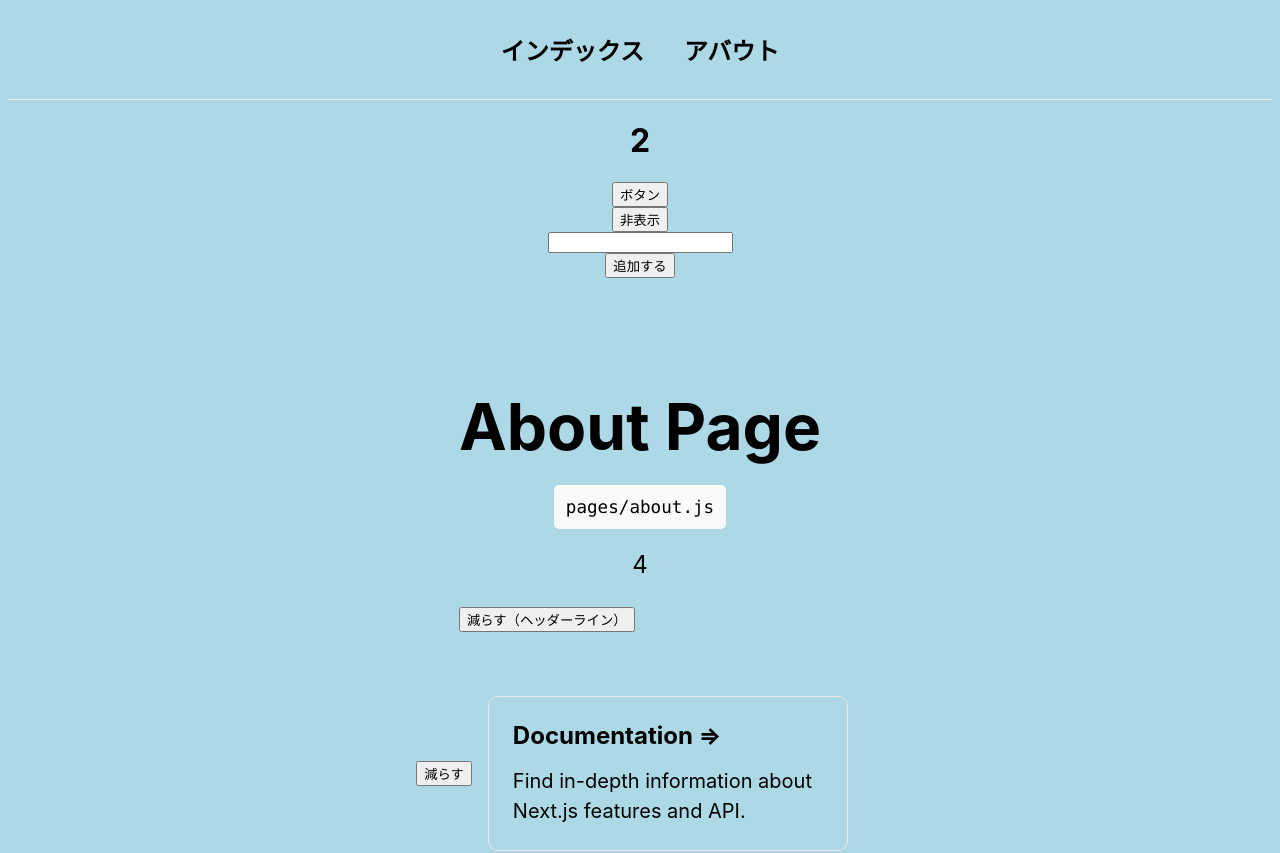
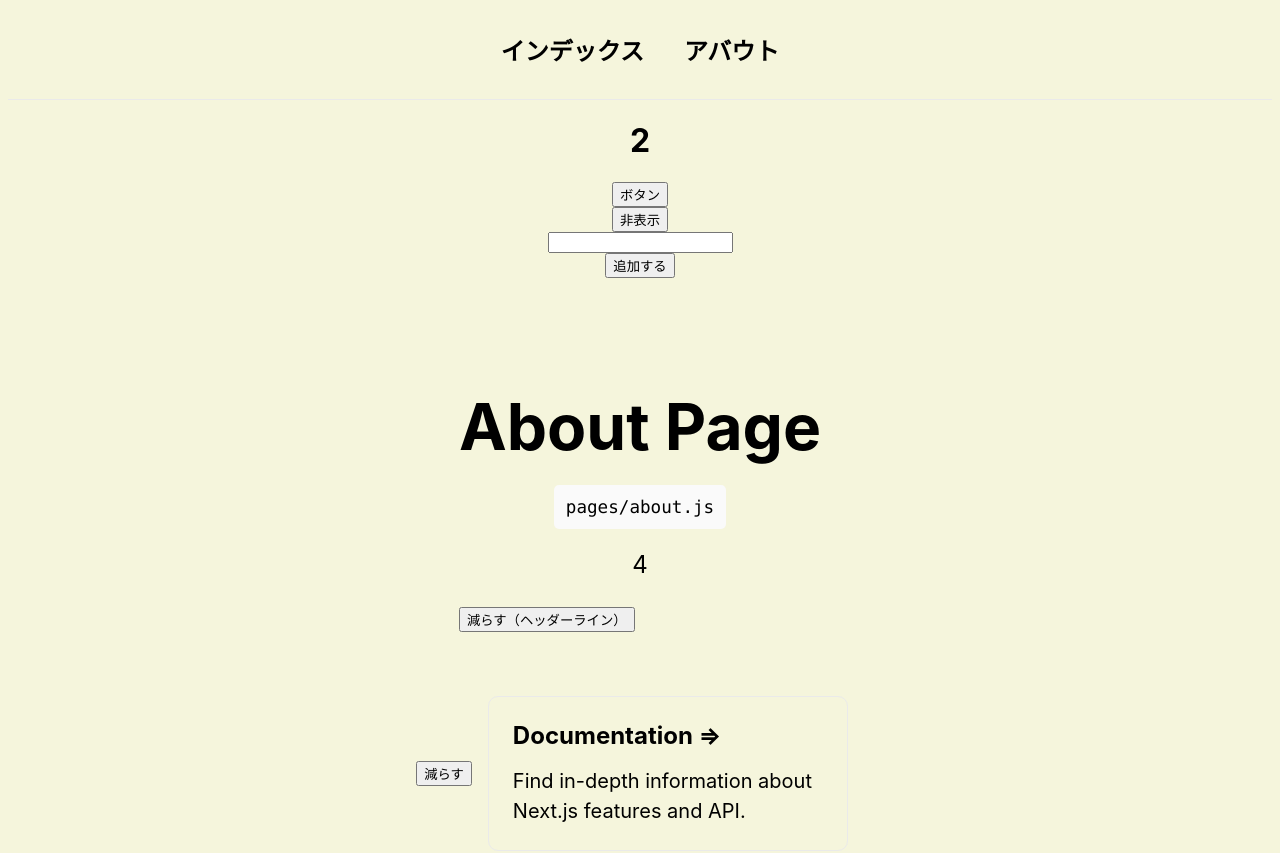
Before and after one commit to TomoyukiMatsuda/Nextjs_practice, a Next.js app: page /about in a window 1280 px wide. Shown: the top 853 px of the page. Built offline with nearby package versions, Linux system fonts and the light colour scheme.

Commit message:
useRouter でpathNameから背景色を制御

```diff
--- /dev/null
+++ b/src/hooks/useBgColor.jsx
@@ -0,0 +1,30 @@
+import {useEffect, useMemo} from "react";
+import {useRouter} from "next/router";
+
+export const useBgColor = () => {
+    const router = useRouter();
+
+    const bgColor = useMemo(() => {
+        switch (router.pathname) {
+            case "/": {
+                return "lightblue";
+            }
+            case "/about": {
+                return "beige";
+            }
+            default: {
+                return "";
+            }
+        }
+    }, [router.pathname])
+
+    // ライフサイクル マウント時、アンマウント時に走る
+    useEffect(() => {
+        // マウント時に走る
+        document.body.style.backgroundColor = bgColor;
+        return () => {
+            // アンマウント時に走る
+            document.body.style.backgroundColor = "";
+        };
+    }, [bgColor]);
+}
--- a/src/hooks/useBgLightBlue.jsx
+++ /dev/null
@@ -1,13 +0,0 @@
-import {useEffect} from "react";
-
-export const useBgLightBlue = () => {
-    // ライフサイクル マウント時、アンマウント時に走る
-    useEffect(() => {
-        // マウント時に走る
-        document.body.style.backgroundColor = "lightblue";
-        return () => {
-            // アンマウント時に走る
-            document.body.style.backgroundColor = "";
-        };
-    }, []);
-}
--- a/src/pages/_app.jsx
+++ b/src/pages/_app.jsx
@@ -2,13 +2,13 @@
 import 'src/styles/globals.css';
 import {useCounter} from "../hooks/useCounter";
 import {useInputArr} from "../hooks/useInputArr";
-import {useBgLightBlue} from "../hooks/useBgLightBlue";
+import {useBgColor} from "../hooks/useBgColor";
 
 function MyApp({ Component, pageProps }) {
   // ページ間で State(状態) を共通管理 _app.jsx にリフトアップしている。これはReactにあるものではなく、Next.js だからできること
   const counter = useCounter();
   const inputArr = useInputArr();
-  useBgLightBlue()
+  useBgColor()
 
   return (
     <>
```
